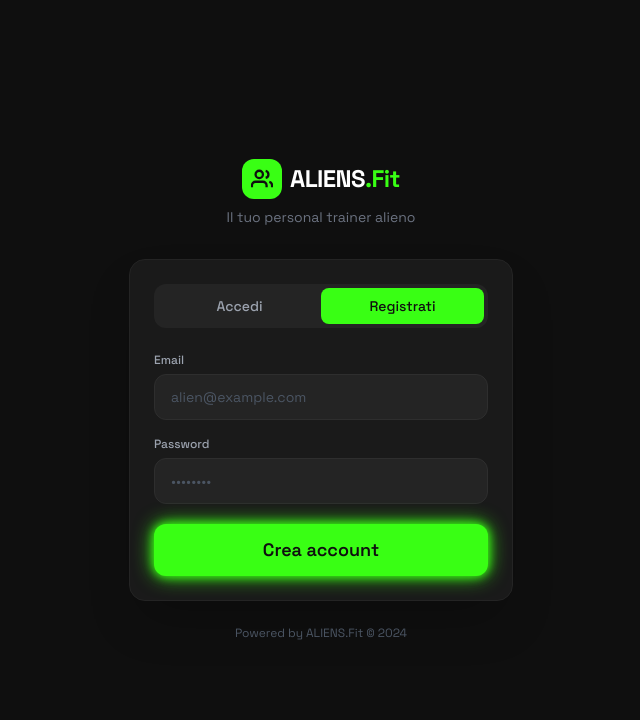
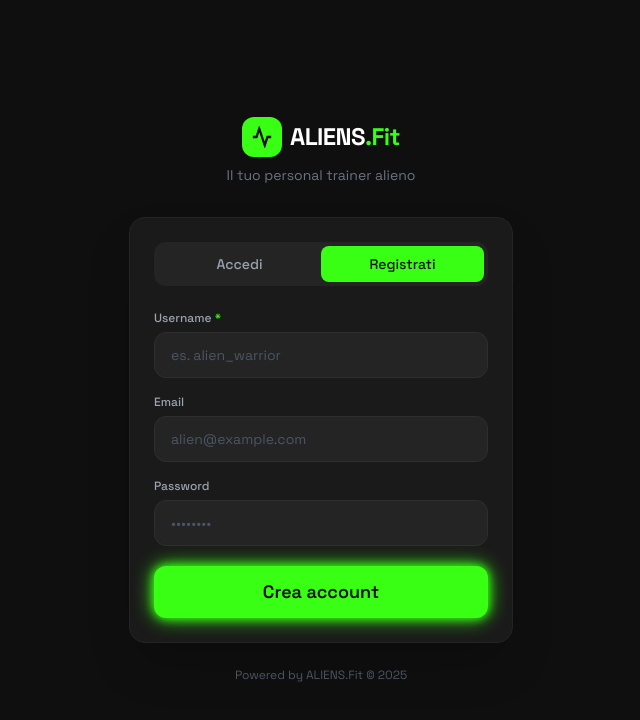
Before and after one commit to Iannonee/ALIENS.Fit, a React (Vite) app: page /auth in a window 1280 px wide. Both pictures are taken after a click on the button "Registrati". Shown: the top 720 px of the page, without its empty margins (319-959 px from the left). Built offline with nearby package versions, Linux system fonts and the light colour scheme; no server answers.

Commit message:
feat: add username field to registration, show username instead of email

```diff
--- a/src/components/layout/Navbar.tsx
+++ b/src/components/layout/Navbar.tsx
@@ -27,7 +27,9 @@ export function Navbar() {
 
       {user && (
         <div className="flex items-center gap-4">
-          <span className="text-sm text-gray-400 truncate max-w-[200px]">{user.email}</span>
+          <span className="text-sm text-gray-400 truncate max-w-[200px]">
+            {user.user_metadata?.username ?? user.email}
+          </span>
           <Button variant="ghost" size="sm" onClick={handleSignOut}>
             <svg width="14" height="14" viewBox="0 0 24 24" fill="none" stroke="currentColor" strokeWidth="2">
               <path d="M9 21H5a2 2 0 0 1-2-2V5a2 2 0 0 1 2-2h4"/>
--- a/src/hooks/useAuth.ts
+++ b/src/hooks/useAuth.ts
@@ -24,8 +24,12 @@ export function useAuth() {
     if (error) throw error
   }
 
-  const signUp = async (email: string, password: string) => {
-    const { error } = await supabase.auth.signUp({ email, password })
+  const signUp = async (email: string, password: string, username: string) => {
+    const { error } = await supabase.auth.signUp({
+      email,
+      password,
+      options: { data: { username } },
+    })
     if (error) throw error
   }
 
--- a/src/pages/AuthPage.tsx
+++ b/src/pages/AuthPage.tsx
@@ -8,28 +8,30 @@ export function AuthPage() {
   const [tab, setTab] = useState<Tab>('login')
   const [email, setEmail] = useState('')
   const [password, setPassword] = useState('')
+  const [username, setUsername] = useState('')
   const [error, setError] = useState<string | null>(null)
   const [loading, setLoading] = useState(false)
-  const [success, setSuccess] = useState<string | null>(null)
 
   const { signIn, signUp } = useAuth()
+
+  const handleTabChange = (t: Tab) => {
+    setTab(t)
+    setError(null)
+  }
 
   const handleSubmit = async (e: React.FormEvent) => {
     e.preventDefault()
     setError(null)
-    setSuccess(null)
     setLoading(true)
 
     try {
       if (tab === 'login') {
         await signIn(email, password)
       } else {
-        await signUp(email, password)
-        setSuccess('Registrazione effettuata! Controlla la tua email per confermare.')
+        await signUp(email, password, username.trim())
       }
     } catch (err) {
       setError(err instanceof Error ? err.message : 'Si è verificato un errore')
-    } finally {
       setLoading(false)
     }
   }
@@ -39,15 +41,11 @@ export function AuthPage() {
 
   return (
     <div className="min-h-screen bg-dark-900 flex flex-col items-center justify-center p-4">
-      {/* Logo */}
       <div className="mb-8 text-center">
         <div className="flex items-center justify-center gap-2 mb-2">
           <div className="w-10 h-10 rounded-xl bg-neon flex items-center justify-center">
             <svg width="22" height="22" viewBox="0 0 24 24" fill="none" stroke="#0f0f0f" strokeWidth="2.5">
-              <path d="M17 21v-2a4 4 0 0 0-4-4H5a4 4 0 0 0-4 4v2"/>
-              <circle cx="9" cy="7" r="4"/>
-              <path d="M23 21v-2a4 4 0 0 0-3-3.87"/>
-              <path d="M16 3.13a4 4 0 0 1 0 7.75"/>
+              <path d="M22 12h-4l-3 9L9 3l-3 9H2"/>
             </svg>
           </div>
           <h1 className="text-2xl font-bold text-white tracking-tight">
@@ -57,26 +55,20 @@ export function AuthPage() {
         <p className="text-sm text-gray-500">Il tuo personal trainer alieno</p>
       </div>
 
-      {/* Card */}
       <div className="w-full max-w-sm bg-dark-800 border border-dark-700 rounded-2xl p-6 shadow-2xl">
-        {/* Tabs */}
         <div className="flex bg-dark-700 rounded-xl p-1 mb-6">
           <button
-            onClick={() => { setTab('login'); setError(null); setSuccess(null) }}
+            onClick={() => handleTabChange('login')}
             className={`flex-1 py-2 rounded-lg text-sm font-medium transition-all ${
-              tab === 'login'
-                ? 'bg-neon text-dark-900'
-                : 'text-gray-400 hover:text-white'
+              tab === 'login' ? 'bg-neon text-dark-900' : 'text-gray-400 hover:text-white'
             }`}
           >
             Accedi
           </button>
           <button
-            onClick={() => { setTab('register'); setError(null); setSuccess(null) }}
+            onClick={() => handleTabChange('register')}
             className={`flex-1 py-2 rounded-lg text-sm font-medium transition-all ${
-              tab === 'register'
-                ? 'bg-neon text-dark-900'
-                : 'text-gray-400 hover:text-white'
+              tab === 'register' ? 'bg-neon text-dark-900' : 'text-gray-400 hover:text-white'
             }`}
           >
             Registrati
@@ -84,6 +76,23 @@ export function AuthPage() {
         </div>
 
         <form onSubmit={handleSubmit} className="flex flex-col gap-4">
+          {tab === 'register' && (
+            <div>
+              <label className="block text-xs font-medium text-gray-400 mb-1.5">
+                Username <span className="text-neon">*</span>
+              </label>
+              <input
+                type="text"
+                value={username}
+                onChange={e => setUsername(e.target.value)}
+                placeholder="es. alien_warrior"
+                required
+                className={inputClass}
+                autoComplete="username"
+              />
+            </div>
+          )}
+
           <div>
             <label className="block text-xs font-medium text-gray-400 mb-1.5">Email</label>
             <input
@@ -115,19 +124,7 @@ export function AuthPage() {
             </div>
           )}
 
-          {success && (
-            <div className="bg-neon/10 border border-neon/30 rounded-xl px-4 py-3">
-              <p className="text-neon text-sm">{success}</p>
-            </div>
-          )}
-
-          <Button
-            type="submit"
-            variant="primary"
-            size="lg"
-            disabled={loading}
-            className="w-full mt-1"
-          >
+          <Button type="submit" variant="primary" size="lg" disabled={loading} className="w-full mt-1">
             {loading ? (
               <span className="flex items-center gap-2">
                 <span className="w-4 h-4 border-2 border-dark-900 border-t-transparent rounded-full animate-spin" />
@@ -139,7 +136,7 @@ export function AuthPage() {
       </div>
 
       <p className="mt-6 text-xs text-gray-600 text-center">
-        Powered by ALIENS.Fit © 2024
+        Powered by ALIENS.Fit © 2025
       </p>
     </div>
   )
--- a/src/pages/DashboardPage.tsx
+++ b/src/pages/DashboardPage.tsx
@@ -50,7 +50,7 @@ export function DashboardPage() {
             <div>
               <p className="text-sm text-gray-500">{greeting()},</p>
               <h1 className="text-xl font-bold text-white truncate max-w-[220px]">
-                {user?.email?.split('@')[0] ?? 'Alien'}
+                {user?.user_metadata?.username ?? user?.email?.split('@')[0] ?? 'Alien'}
               </h1>
             </div>
             <div className="w-12 h-12 rounded-2xl bg-neon/10 border border-neon/20 flex items-center justify-center">
```
